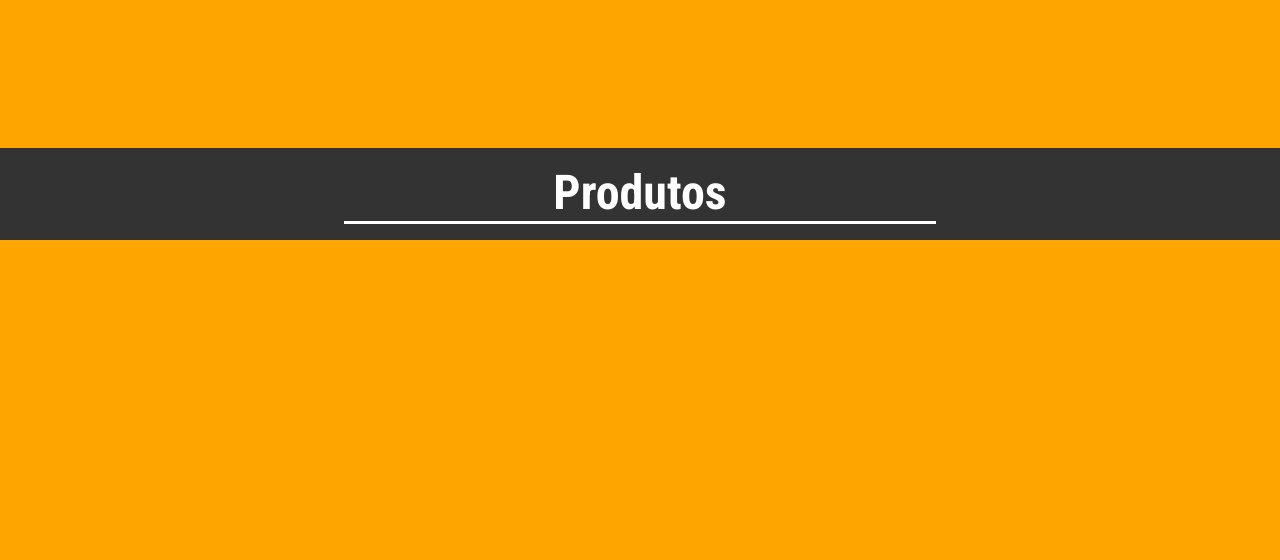
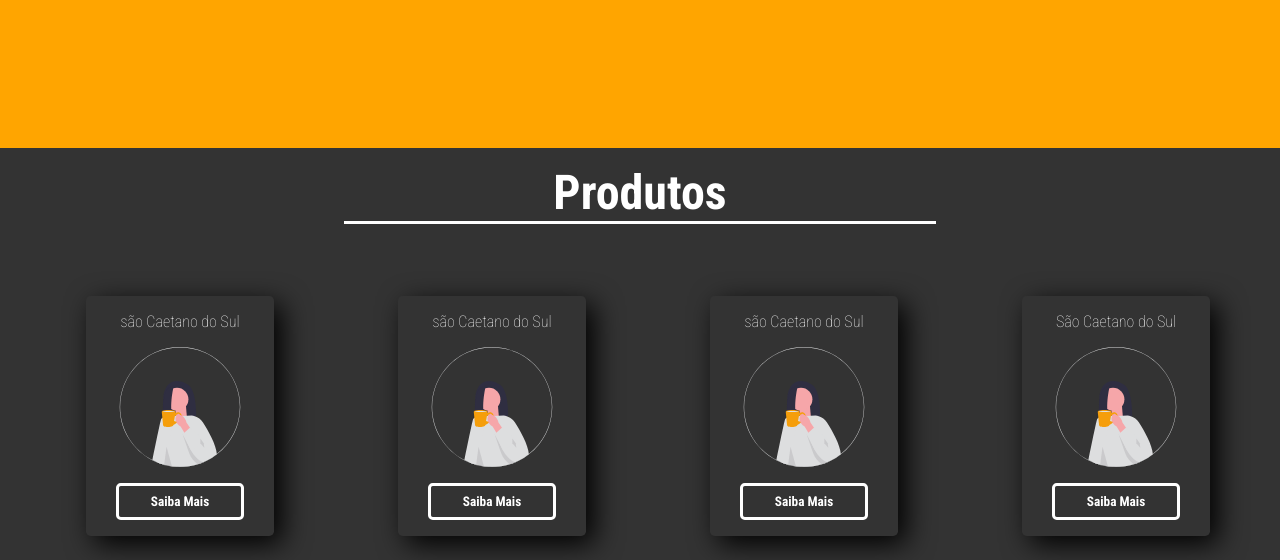
Before and after one commit to anndrem/fullstack-coffie-project, a PHP site: page /home.html in a window 1280 px wide. Shown: the part 412-972 px from the top of the page. Before the commit the page ends 652 px from the top, so only its background shows below. Run offline with PHP 8.4, Linux system fonts and the light colour scheme; some web fonts are replaced.

Commit message:
adicionando cards com os produtos na home

```diff
--- a/scr/css/global.css
+++ b/scr/css/global.css
@@ -29,5 +29,6 @@ body {
     background-color: white;
     color: #333;
     cursor: pointer;
+    transition: .5s ease-in;
 
 }
--- a/scr/css/home.css
+++ b/scr/css/home.css
@@ -35,13 +35,15 @@
         a {
             margin: 1rem 0;
             width: calc(100% - 50%);
+            transition: .5s ease-in;
         }
 
+        .btn:hover {
 
-        .btn:hover {
             a {
                 transition: .5s ease-in;
                 color: #333;
+                width: 200%;
             }
         }
     }
@@ -78,4 +80,42 @@ a {
             justify-self: center;
         }
     }
+
+    .container-cards {
+        margin: 4rem 0 0;
+        width: 100%;
+        padding: .5rem;
+        display: flex;
+        justify-content: space-around;
+
+        .card {
+            display: flex;
+            justify-content: center;
+            align-items: center;
+            flex-direction: column;
+            width: 15%;
+            height: 15rem;
+            border-radius: .3rem;
+            box-shadow: .5rem .5rem 1.7rem black;
+
+            h2 {
+                color: white;
+                font-size: 1rem;
+                font-weight: lighter;
+                margin: 0 0 1rem;
+            }
+
+            .img {
+                width: 100%;
+                height: 50%;
+                margin: 0 0 1rem;
+
+                img {
+                    width: 100%;
+                    height: 100%;
+                }
+            }
+        }
+    }
+
 }
--- a/scr/home.html
+++ b/scr/home.html
@@ -1,5 +1,6 @@
 <!DOCTYPE html>
 <html lang="en">
+
 <head>
     <meta charset="UTF-8">
     <meta name="viewport" content="width=device-width, initial-scale=1.0">
@@ -9,6 +10,7 @@
     <link rel="stylesheet" href="css/animacao-home.css">
     <title>Document</title>
 </head>
+
 <body>
     <div class="container">
         <div class="titulo-logo">
@@ -21,10 +23,32 @@
         <div class="titulo-img"><img src="imgs/undraw_coffee-with-friends_ocg2.svg" alt=""></div>
     </div>
     <div class="container-produtos">
-       <div class="produtos-titulo">
-        <h1>Produtos</h1>
-       </div>
-
+        <div class="produtos-titulo">
+            <h1>Produtos</h1>
+        </div>
+        <div class="container-cards">
+            <div class="card">
+                <h2>são Caetano do Sul</h2>
+                <div class="img"> <img src="imgs/undraw_coffee-time_98vi.svg" alt=""></div>
+                <a href="#"><button class="btn">Saiba Mais</button></a>
+            </div>
+            <div class="card">
+                <h2>são Caetano do Sul</h2>
+                <div class="img"> <img src="imgs/undraw_coffee-time_98vi.svg" alt=""></div>
+                <a href="#"><button class="btn">Saiba Mais</button></a>
+            </div>
+            <div class="card">
+                <h2>são Caetano do Sul</h2>
+                <div class="img"> <img src="imgs/undraw_coffee-time_98vi.svg" alt=""></div>
+                <a href="#"><button class="btn">Saiba Mais</button></a>
+            </div>
+            <div class="card">
+                <h2>São Caetano do Sul</h2>
+                <div class="img"> <img src="imgs/undraw_coffee-time_98vi.svg" alt=""></div>
+                <a href="#"><button class="btn">Saiba Mais</button></a>
+            </div>
+        </div>
     </div>
 </body>
+
 </html>
```
Also changed, not shown: scr/imgs/undraw_coffee-time_98vi.svg (added).
